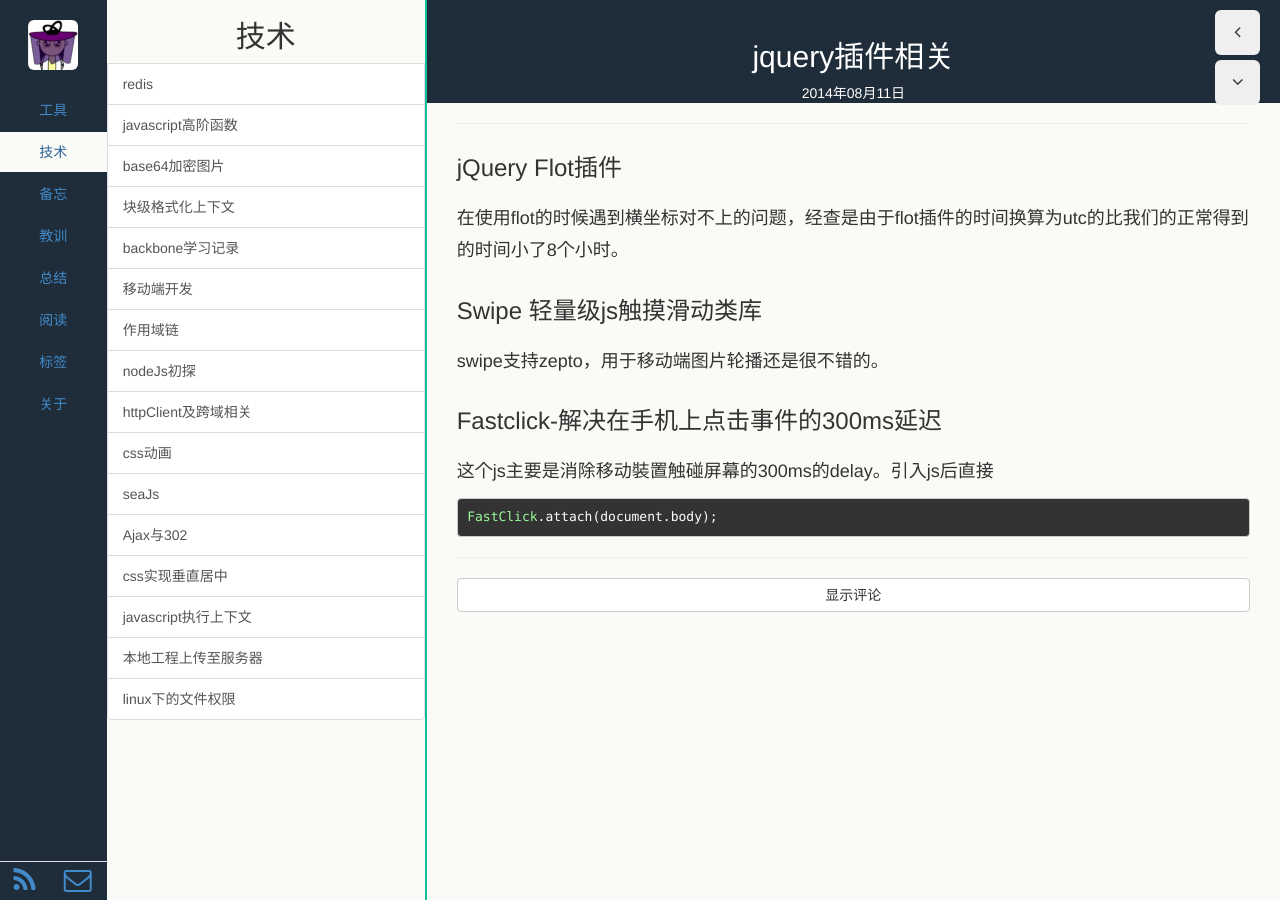
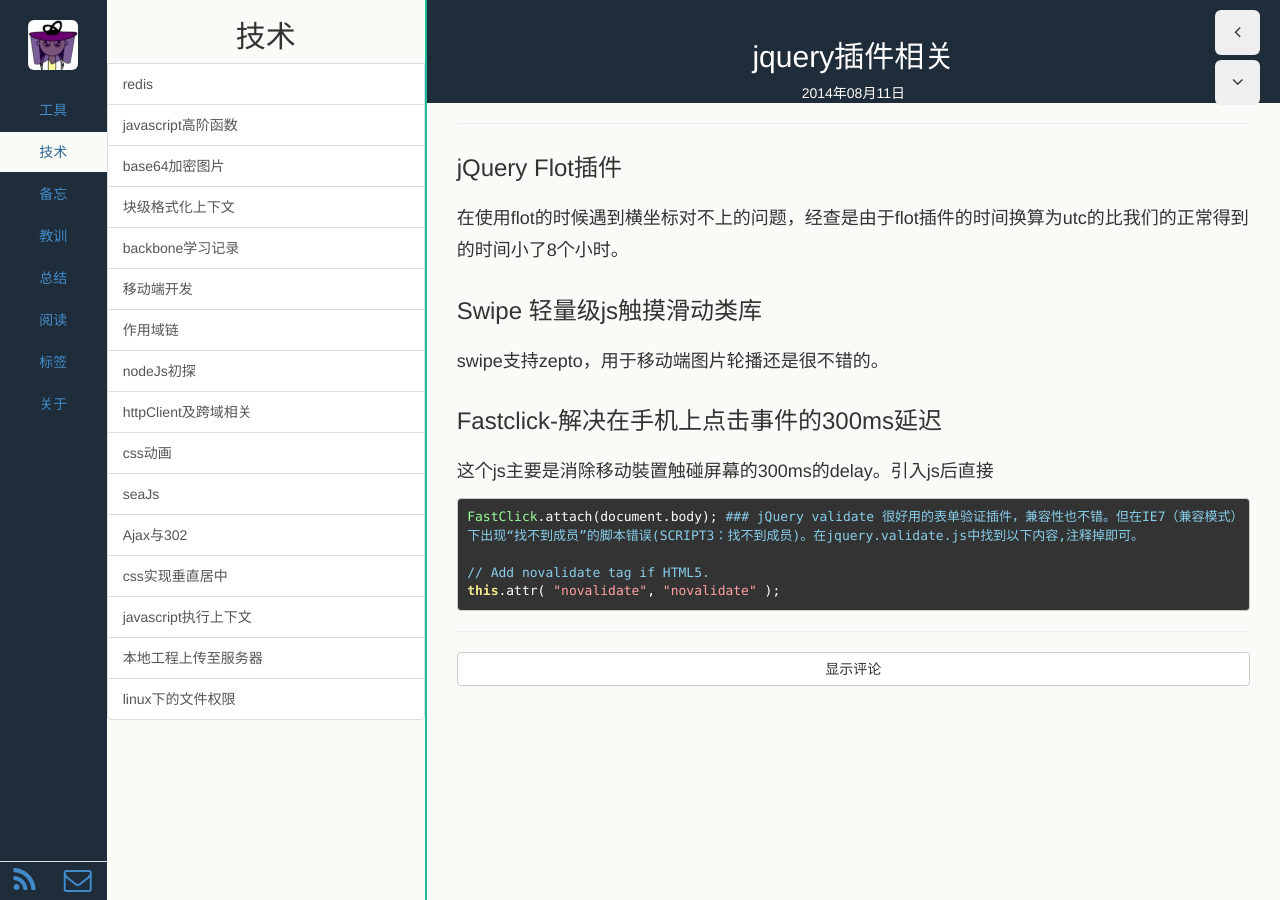
Before and after one commit to echoZQ/echo-blog, a Jekyll site: the page built from _posts/2014-08-11-plug-in-resouce.md, in a window 1280 px wide. Built offline with Jekyll 4.4.1, drawn with Linux system fonts in a browser that asks for light colours; Markdown is read by kramdown in place of the engine named in the settings.

Commit message:
validate

```diff
--- a/_posts/2014-08-11-plug-in-resouce.md
+++ b/_posts/2014-08-11-plug-in-resouce.md
@@ -2,7 +2,7 @@
 layout: post
 title: jquery插件相关
 category: 备忘
-tags: Jquery
+tags: jQuery
 description: 开发过程中使用插件所遇到及解决的问题
 ---
 
@@ -16,3 +16,8 @@ swipe支持zepto，用于移动端图片轮播还是很不错的。
 这个js主要是消除移动裝置触碰屏幕的300ms的delay。引入js后直接
 
 	FastClick.attach(document.body);
+### jQuery validate
+很好用的表单验证插件，兼容性也不错。但在IE7（兼容模式）下出现“找不到成员”的脚本错误(SCRIPT3：找不到成员)。在jquery.validate.js中找到以下内容,注释掉即可。
+
+	// Add novalidate tag if HTML5.
+	this.attr( "novalidate", "novalidate" );
```
